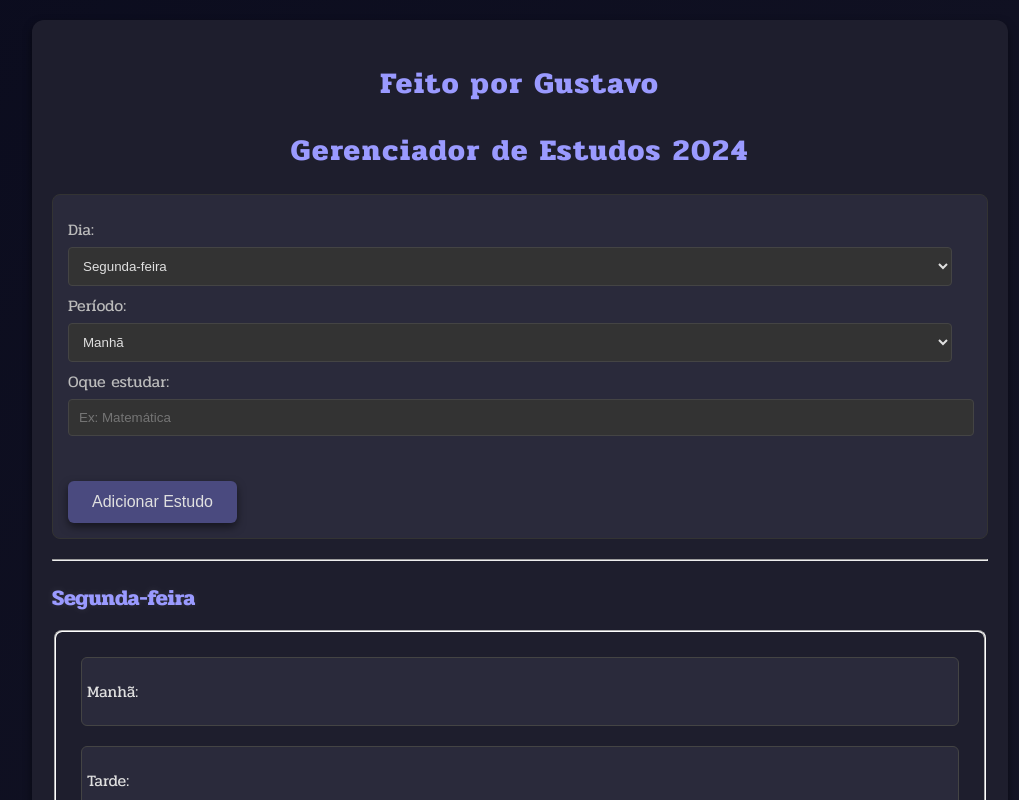
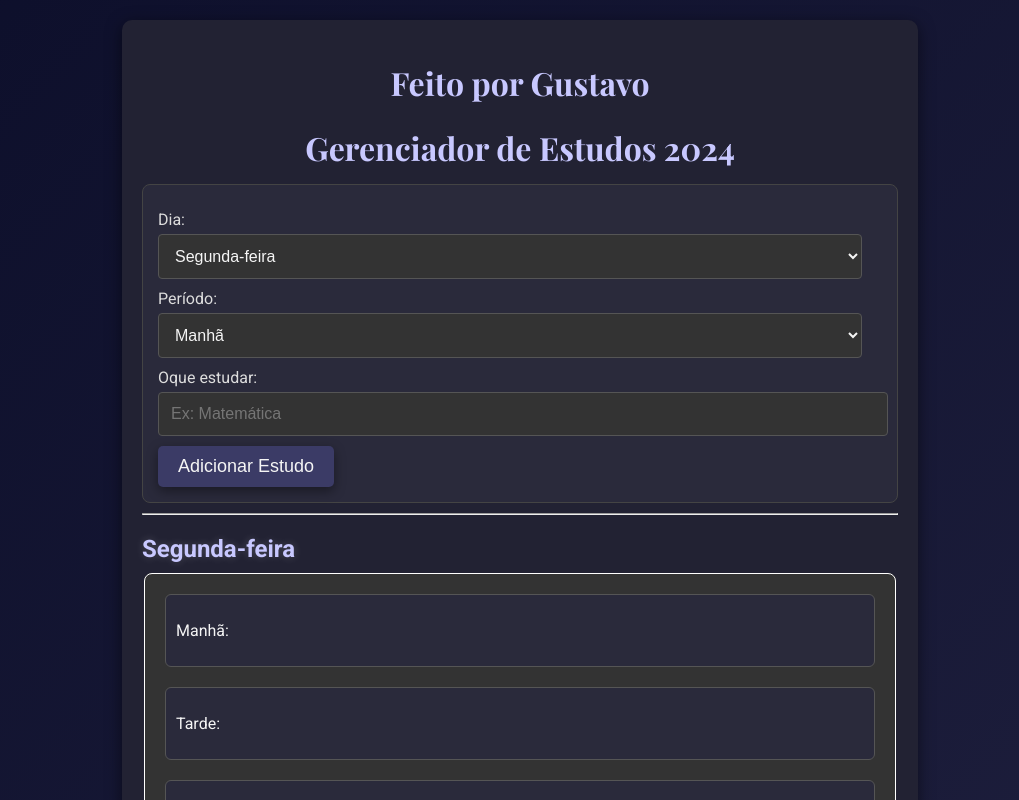
Before and after one commit to GustavoDuartt/testeSoftware, a React (Create React App) app: page / in a window 1280 px wide. Shown: the top 800 px of the page, without its empty margins (120-1139 px from the left). Built offline with nearby package versions, Linux system fonts and the light colour scheme.

Commit message:
Estilizado a página com outro código css

```diff
--- a/src/App.css
+++ b/src/App.css
@@ -1,10 +1,10 @@
-@import url('https://fonts.googleapis.com/css2?family=Pridi:wght@200;300;400;500;600;700&display=swap');
-@import url('https://fonts.googleapis.com/css2?family=Pridi:wght@200;300;400;500;600;700&family=Uncial+Antiqua&display=swap');
+@import url('https://fonts.googleapis.com/css2?family=Roboto:wght@300;400;500;700&display=swap');
+@import url('https://fonts.googleapis.com/css2?family=Playfair+Display:wght@400;700&display=swap');
 
 body {
-  background: linear-gradient(135deg, #0b0c1e, #1f1f2e);
-  color: #e0e0e0;
-  font-family: "Pridi", serif;
+  background: linear-gradient(135deg, #0d0f2b, #2e2e4e);
+  color: #f5f5f5;
+  font-family: "Roboto", sans-serif;
   margin: 0;
   padding: 0;
   display: flex;
@@ -15,35 +15,33 @@ body {
 
 .app-container {
   max-width: 90%;
-  width: 1000px;
+  width: 800px;
   margin: 20px auto;
   padding: 20px;
-  border-radius: 12px;
-  background-color: #1e1e2d;
-  box-shadow: 0 4px 8px rgba(0, 0, 0, 0.5);
-  position: relative;
+  border-radius: 10px;
+  background-color: #222233;
+  box-shadow: 0 4px 16px rgba(0, 0, 0, 0.5);
 }
 
 h1 {
-  color: #9a9aff;
+  color: #c8c8ff;
   text-align: center;
-  margin-bottom: 20px;
-  font-size: 30px;
-  letter-spacing: 2px;
+  margin-bottom: 15px;
+  font-size: 32px;
+  font-family: "Playfair Display", serif;
 }
 
 h2 {
-  color: #9a9aff;
-  margin-bottom: 15px;
-  font-size: 22px;
-  text-shadow: 0 0 8px rgba(255, 255, 255, 0.1);
+  color: #c8c8ff;
+  margin-bottom: 10px;
+  font-size: 24px;
+  text-shadow: 0 0 8px rgba(255, 255, 255, 0.2);
 }
 
 .input-container {
-  margin-top: 5px;
-  margin-bottom: 20px;
+  margin: 10px 0;
   padding: 15px;
-  border: 1px solid #333;
+  border: 1px solid #444;
   border-radius: 8px;
   background-color: #2a2a3b;
 }
@@ -51,49 +49,50 @@ h2 {
 input[type="text"],
 select {
   width: calc(100% - 20px);
-  padding: 10px;
-  border: 1px solid #444;
+  padding: 12px;
+  border: 1px solid #555;
   border-radius: 4px;
   background-color: #333;
-  color: #e0e0e0;
+  color: #f5f5f5;
+  font-size: 16px;
 }
 
 input[type="text"]:focus,
 select:focus {
-  border-color: #9a9aff;
+  border-color: #c8c8ff;
   outline: none;
-  box-shadow: 0 0 8px rgba(154, 154, 255, 0.6);
+  box-shadow: 0 0 8px rgba(200, 200, 255, 0.6);
 }
 
 button {
-  margin-top: 5%;
-  background-color: #4a4a7f;
-  color: #e0e0e0;
-  padding: 12px 24px;
+  margin-top: 10px;
+  background-color: #3b3b66;
+  color: #f5f5f5;
+  padding: 10px 20px;
   border: none;
-  border-radius: 6px;
+  border-radius: 5px;
   cursor: pointer;
-  font-size: 16px;
-  transition: background-color 0.3s ease, box-shadow 0.3s ease;
-  box-shadow: 0 4px 8px rgba(0, 0, 0, 0.5);
+  font-size: 18px;
+  transition: background-color 0.3s ease, transform 0.2s ease;
+  box-shadow: 0 4px 12px rgba(0, 0, 0, 0.4);
 }
 
 button:hover {
-  background-color: #3a3a6f;
-  box-shadow: 0 6px 12px rgba(0, 0, 0, 0.6);
+  background-color: #2a2a4e;
+  transform: translateY(-2px);
 }
 
 label {
   display: block;
-  margin-top: 7px;
+  margin-top: 10px;
   margin-bottom: 5px;
-  color: #bbb;
+  color: #ddd;
 }
 
 .periodo-container {
   margin-bottom: 20px;
-  padding: 5px;
-  border: 1px solid #444;
+  padding: 10px;
+  border: 1px solid #555;
   border-radius: 6px;
   background-color: #2a2a3b;
 }
@@ -103,24 +102,23 @@ label {
 }
 
 .limpar {
-  margin-bottom: 2%;
-  margin-top: -20%;
-  margin-left: 83%;
-  background-color: #ff0000;
-  color: #e0e0e0;
+  margin-top: 10px;
+  background-color: #ff4040;
+  color: #f5f5f5;
   border: none;
-  border-radius: 6px;
+  border-radius: 5px;
   cursor: pointer;
   font-size: 16px;
-  box-shadow: 0 4px 8px rgba(0, 0, 0, 0.5);
+  box-shadow: 0 4px 12px rgba(0, 0, 0, 0.4);
 }
 
 .limpar:hover {
-  background: rgb(112, 0, 0);
-  color: #e0e0e0;
+  background: #cc0000;
 }
+
 fieldset {
-  padding: 25px;
+  padding: 20px;
   border-radius: 8px;
-  border-color: #ffffff;
+  border: 1px solid #fff;
+  background-color: #333;
 }
```
